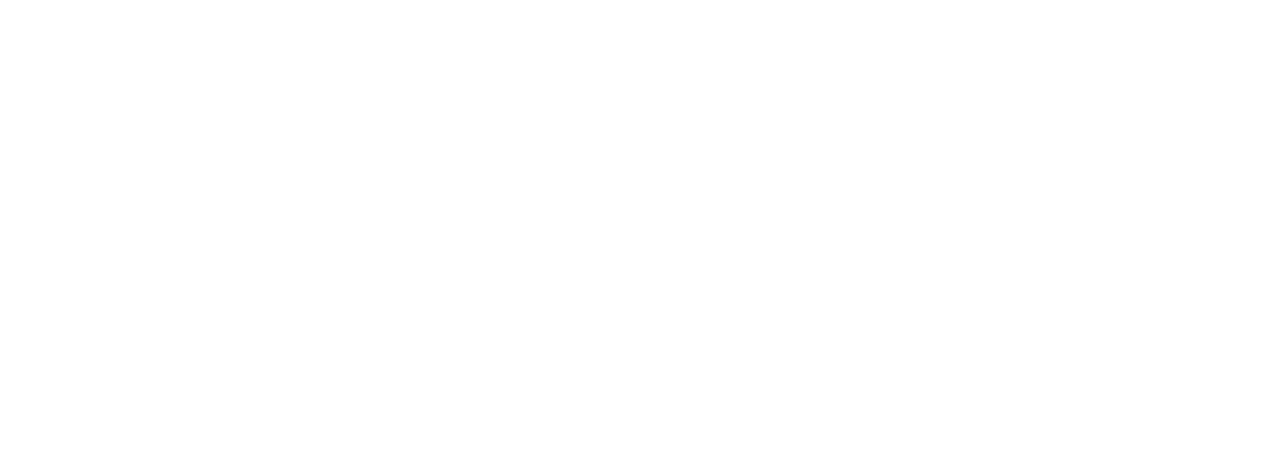
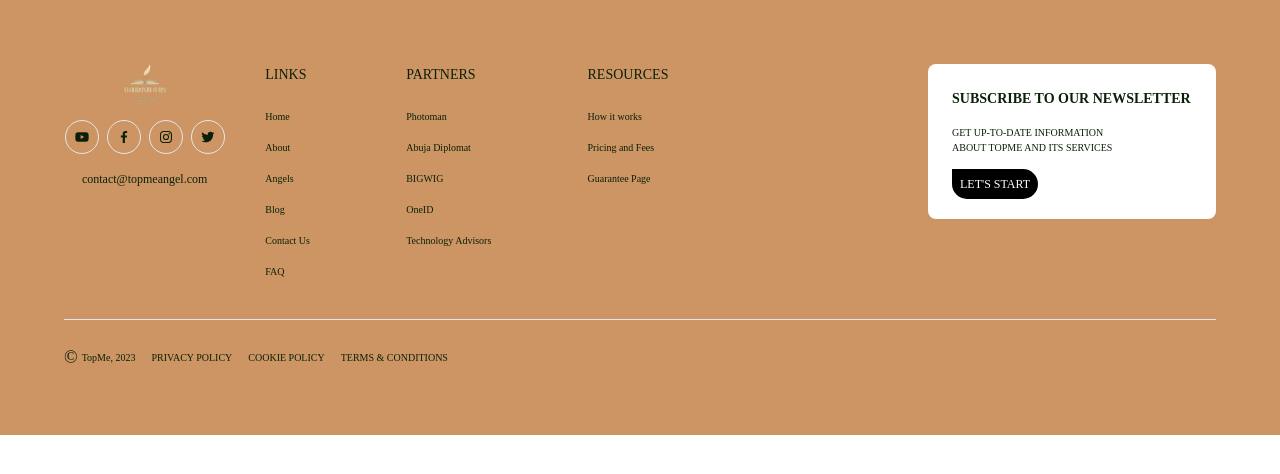
Before and after one commit to Munyia/WordSmitters, a React (Vite) app in the folder client/: page /footer in a window 1280 px wide. Before the commit this address had no page. Shown: the top 474 px of the page. Built offline with nearby package versions, Linux system fonts and the light colour scheme; a web font is replaced by a local one.

Commit message:
Added footer

```diff
--- a/client/package.json
+++ b/client/package.json
@@ -12,6 +12,7 @@
   "dependencies": {
     "react": "^18.2.0",
     "react-dom": "^18.2.0",
+    "react-icons": "^5.0.1",
     "react-router-dom": "^6.22.3"
   },
   "devDependencies": {
--- a/client/src/App.jsx
+++ b/client/src/App.jsx
@@ -5,6 +5,7 @@
 import Login from './pages/Login'
 import { BrowserRouter, Route, Routes } from "react-router-dom";
 import SignUp from './pages/SignUp';
+import Footer2 from './components/Footer2';
 
 function App() {
 
@@ -15,6 +16,7 @@
       <Route path="/login" element ={<Login />}/>
       <Route path="/" element ={<Home/>}/>
       <Route path="/signup" element ={<SignUp/>}/>
+      <Route path="/footer" element ={<Footer2/>}/>
     </Routes>
     </BrowserRouter>
     </>
--- /dev/null
+++ b/client/src/components/Footer2.jsx
@@ -0,0 +1,181 @@
+import React, { useEffect, useState } from "react";
+import logo from "../assets/res/llogo.png";
+import logoB from "../assets/res/llogo.png";
+import {
+  BiLogoYoutube,
+  BiLogoFacebook,
+  BiLogoInstagram,
+  BiLogoTwitter,
+} from "react-icons/bi";
+import { Link } from "react-router-dom";
+
+const Footer2 = () => {
+    const [isTransitioned, setIsTransitioned] = useState(false);
+  const [isModalOpen, setModalOpen] = useState(false);
+
+
+  const openModal = () => {
+    setModalOpen(true);
+    const timeoutId = setTimeout(() => {
+      setIsTransitioned(true);
+    }, 50); // 500 milliseconds delay
+
+    // Clear the timeout on component unmount to avoid memory leaks
+    return () => clearTimeout(timeoutId);
+  };
+
+  const closeModal = () => {
+    setIsTransitioned(false);
+    setModalOpen(false);
+  };
+
+  // Add an effect to handle body overflow
+  useEffect(() => {
+    const handleBodyOverflow = () => {
+      document.body.style.overflow = isModalOpen ? 'hidden' : 'auto';
+    };
+
+    handleBodyOverflow(); // Set initial body overflow
+
+    return () => {
+      // Cleanup effect
+      document.body.style.overflow = 'auto';
+    };
+  }, [isModalOpen]);
+
+    return (
+        <footer className="sm:gap-6 relative flex sm:p-16 flex-col bg-white sm:bg-pry sm:text-white w-full flex-wrap">
+          <div className=" bg-white f-shadow rounded-2xl items-center flex flex-col gap-4 text-black mx-auto py-[100px] px-9 text-left w-[96%]  sm:hidden">
+            <p className="font-[500] text-[14px] w-3/4">
+              SUBSCRIBE TO OUR NEWSLETTER
+            </p>
+            <p className="font-[400] text-[10px] w-3/4">
+              GET UP-TO-DATE INFORMATION ABOUT TOPME AND ITS SERVICES
+            </p>
+            <div className="h-[38px] flex rounded border border-black">
+              <div className="flex px-2 justify-center items-center">
+                <input type="text" placeholder="YOUR EMAIL" className="text-[12px]" />
+              </div>
+              <div className="flex px-6 justify-center items-center bg-black">
+                <span className="text-[12px] font-normal text-white">
+                  SUBSCRIBE
+                </span>
+              </div>
+            </div>
+          </div>
+          <div className="flex f-shadow2 pt-11 mt-24 sm:mt-0 sm:pt-0 justify-between sm:my-4 flex-col sm:flex-row items-center sm:items-start">
+            <div className="flex gap-8 sm:gap-4 md:gap-10 w-[70%] flex-col sm:flex-row">
+              <div className="flex w-full flex-col items-center gap-4 sm:text-[10px] md:text-[16px] font-[400] sm:w-[25%] md:w-[20%]">
+                <img src={logo} alt="" className="hidden sm:block h-10" />
+                <img src={logoB} alt="" className="sm:hidden h-6" />
+                <div className="hidden items-center sm:flex justify-center gap-2 w-full">
+                  <div className="border rounded-full sm:p-1 md:p-2">
+                    <BiLogoYoutube />
+                  </div>
+                  <div className="border rounded-full sm:p-1 md:p-2">
+                    <BiLogoFacebook />
+                  </div>
+                  <div className="border rounded-full sm:p-1 md:p-2">
+                    <BiLogoInstagram />
+                  </div>
+                  <div className="border rounded-full sm:p-1 md:p-2">
+                    <BiLogoTwitter />
+                  </div>
+                </div>
+                <p className="hidden sm:block md:text-[0.75rem] sm:text-[0.5rem]">contact@topmeangel.com</p>
+              </div>
+              <div className="flex justify-between flex-col sm:flex-row gap-8 sm:w-[85%] md:w-1/2 sm:gap-0 text-center sm:text-left">
+                <div className="font-[400] text-[14px] sm:text-[10px] flex flex-col gap-4">
+                  <p className="sm:font-[500] sm:text-[14px] font-[300] text-[12px] mb-2">LINKS</p>
+                  <p>Home</p>
+                  <p>About</p>
+                  <p>Angels</p>
+                  <p>Blog</p>
+                  <p>Contact Us</p>
+                  <p>FAQ</p>
+                </div>
+                <div className="font-[400] text-[14px] sm:text-[10px] flex flex-col gap-4">
+                  <p className="sm:font-[500] sm:text-[14px] font-[300] text-[12px] mb-2">PARTNERS</p>
+                  <p>Photoman</p>
+                  <p>Abuja Diplomat</p>
+                  <p>BIGWIG</p>
+                  <p>OneID</p>
+                  <p>Technology Advisors</p>
+                </div>
+                <div className="font-[400] text-[14px] sm:text-[10px] flex flex-col gap-4">
+                  <p className="sm:font-[500] sm:text-[14px] font-[300] text-[12px] mb-2">RESOURCES</p>
+                  <Link to={'/howitworks'}>How it works</Link>
+                  <Link to={'/pricing'}>Pricing and Fees</Link>
+                  <Link to={'/guarantee'}>Guarantee Page</Link>
+                </div>
+              </div>
+            </div>
+            <div className=" bg-white text-black rounded-lg p-6 text-left w-1/4 hidden sm:block">
+              <p className=" text-[12px] font-semibold md:font-[700] md:text-[14px]">SUBSCRIBE TO OUR NEWSLETTER</p>
+              <p className=" text-[0.5rem] font-[400] md:text-[10px] w-4/5 md:w-3/4 my-4">
+                GET UP-TO-DATE INFORMATION ABOUT TOPME AND ITS SERVICES
+              </p>
+              <span onClick={openModal} className="p-1 md:p-2  rounded-e-2xl rounded-b-2xl text-white cursor-pointer bg-black sm:text-[12px]">
+                LET'S START
+              </span>
+            </div>
+          </div>
+          <hr />
+          <div className="flex flex-col sm:items-center sm:flex-row sm:gap-4 text-[#808080] sm:text-white text-[10px]  font-[400] flexWrap">
+            <div className="flex justify-center gap-1 items-center w-full my-6 sm:my-0 text-center sm:w-auto">
+            <span className="text-[18px]">&copy;</span>
+            <span className="">TopMe, 2023</span>
+            </div>
+            <div className="flex flex-row gap-4 text-[10px] font-[400] flexWrap justify-center">
+            <span>PRIVACY POLICY</span>
+            <span>COOKIE POLICY</span>
+            <span>TERMS & CONDITIONS</span>
+            </div>
+            <div className="items-center text-[#808080] text-[16px] flex justify-center gap-6 w-full mt-5 mb-3 sm:hidden">
+                  <div className="border rounded-full p-2">
+                    <BiLogoYoutube />
+                  </div>
+                  <div className="border rounded-full p-2">
+                    <BiLogoFacebook />
+                  </div>
+                  <div className="border rounded-full p-2">
+                    <BiLogoInstagram />
+                  </div>
+                  <div className="border rounded-full p-2">
+                    <BiLogoTwitter />
+                  </div>
+                </div>
+                <p className=" font-normal text-[0.75rem] text-center text-[#808080] mb-6 sm:hidden">contact@topmeangel.com</p>
+          </div>
+
+          {isModalOpen && (<div className={`fixed  flex justify-center items-center left-0 z-50 bottom-0 w-[100vw] h-[100vh] bg-[rgba(0,0,0,0.1)]`}>
+                <div className={`${isTransitioned?'pt-0':"pt-[100vh]"} transition-all ease-in-out duration-1000 `}>
+
+
+                <div className={`bg-white   text-black inline-flex px-3 text-[10px] rounded-xl py-2 gap-3 flex-col`}>
+                  <p className=" font-semibold self-center text-[12px]">SUBSCRIBE TO OUR NEWSLETTER</p>
+                  <p>Please insert your Email address</p>
+                  <form action="" className="flex flex-col gap-3">
+                  <div className="w-full border-black border rounded-lg py-3 px-2">
+                  <input type="text" placeholder="INPUT EMAIL" className="outline-none text-[8px]" />
+                  </div>
+                  <div className="flex text-[9px] gap-2 items-center pl-10">
+                    <div className="relative bg-slate-600 rounded-full w-6 h-6"><div className="absolute -left-1/2 bg-red-600 rounded-full w-6 h-6"> <div className="absolute -left-1/2 bg-yellow-600 rounded-full w-6 h-6"><div className="absolute -left-1/2 bg-green-600 rounded-full w-6 h-6"> </div> </div> </div> </div>
+                    <span className=" font-semibold -mr-[6px]">+2,030</span><span>Subscribers</span>
+                  </div>
+                  <div className="flex text-[10px] gap-3 justify-between">
+                  <button type="submit" className=" bg-black text-white rounded px-9 ">SUBSCRIBE</button>
+                  <button onClick={closeModal} className=" border rounded px-9 py-2 border-black">CANCEL</button>
+                  </div>
+                  </form>
+                </div>
+                </div>
+
+          </div>)}
+
+
+        </footer>
+      );
+}
+
+export default Footer2
```
Also changed, not shown: 1 other file (tests, documents, lock files or other folders).
